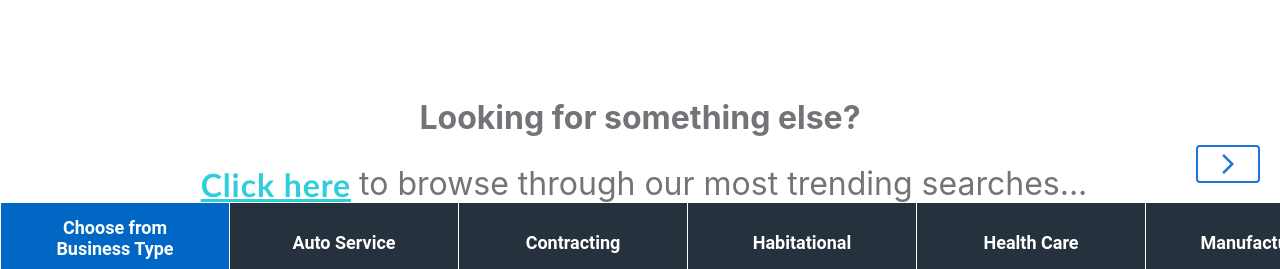
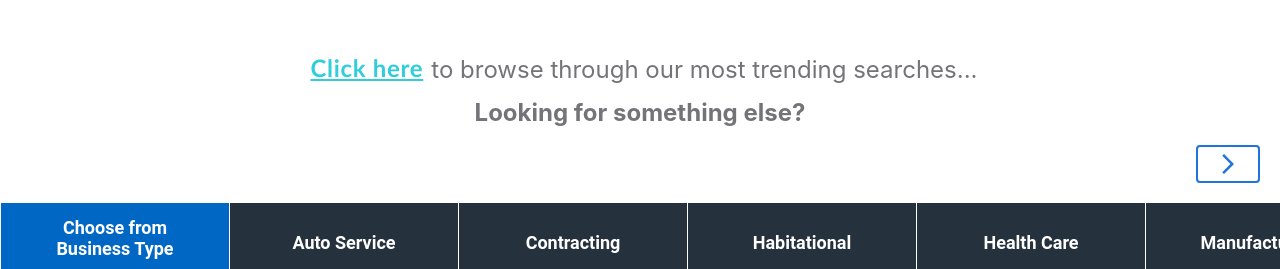
Before and after one commit to hoffay/NW-Marketplace, a React (Create React App) app: page / in a window 1280 px wide. Shown: the part 519-788 px from the top of the page. Built offline with nearby package versions, Linux system fonts and the light colour scheme.

Commit message:
Improved scaling

```diff
--- a/src/Pages/Home/App.css
+++ b/src/Pages/Home/App.css
@@ -56,13 +56,13 @@
 }
 
 .textAdj1{
-  font-size: 32px;
+  font-size: 3vh;
   font-weight: bold;
   color: #747478;
-  margin-bottom: 20px;
+  margin-bottom: -10vh;
 }
 
 .textAdj2{
-  font-size: 32px;
+  font-size: 3vh;
   color: #747478;
 }
--- a/src/Pages/Home/Components/clickHereButton.css
+++ b/src/Pages/Home/Components/clickHereButton.css
@@ -1,11 +1,12 @@
 .textAdj1{
-    font-size: 32px;
+
+    font-size: 3vh;
     font-weight: bold;
     color: #747478;
     margin-bottom: 20px;
   }
 
   .textAdj2{
-    font-size: 32px;
+    font-size: 3vh;
     color: #747478;
   }
--- a/src/Pages/Home/Components/clickHereButton.js
+++ b/src/Pages/Home/Components/clickHereButton.js
@@ -8,6 +8,7 @@ function CLButton() {
     return (
         <div className = "center">
         <><div className = "textAdj1">
+
             Looking for something else?
         </div><>
         <Button
@@ -17,7 +18,7 @@ function CLButton() {
                 backgroundColor: "white",
                 fontWeight: 'bold',
                 textDecorationLine: 'underline',
-                fontSize: '32px',
+                fontSize: '3vh',
                 display: 'inline-block',
                 alignContent: 'center',
                 color: '#30cddc',
--- a/src/Pages/Home/Components/productCategories.js
+++ b/src/Pages/Home/Components/productCategories.js
@@ -44,7 +44,7 @@ function ProductCategories() {
     <div className="container">
       <div className="prodArrows">
         {scrollX !== 0 && (
-          <Button variant="outlined" size="medium" sx={{ border: "2px solid", color: "#1f74db" }} onClick={() => slide(-200)}>
+          <Button variant="outlined" size="medium" sx={{ border: "2px solid", color: "#1f74db"}} onClick={() => slide(-200)}>
             <ArrowBackIosIcon />
           </Button>
         )}
```
